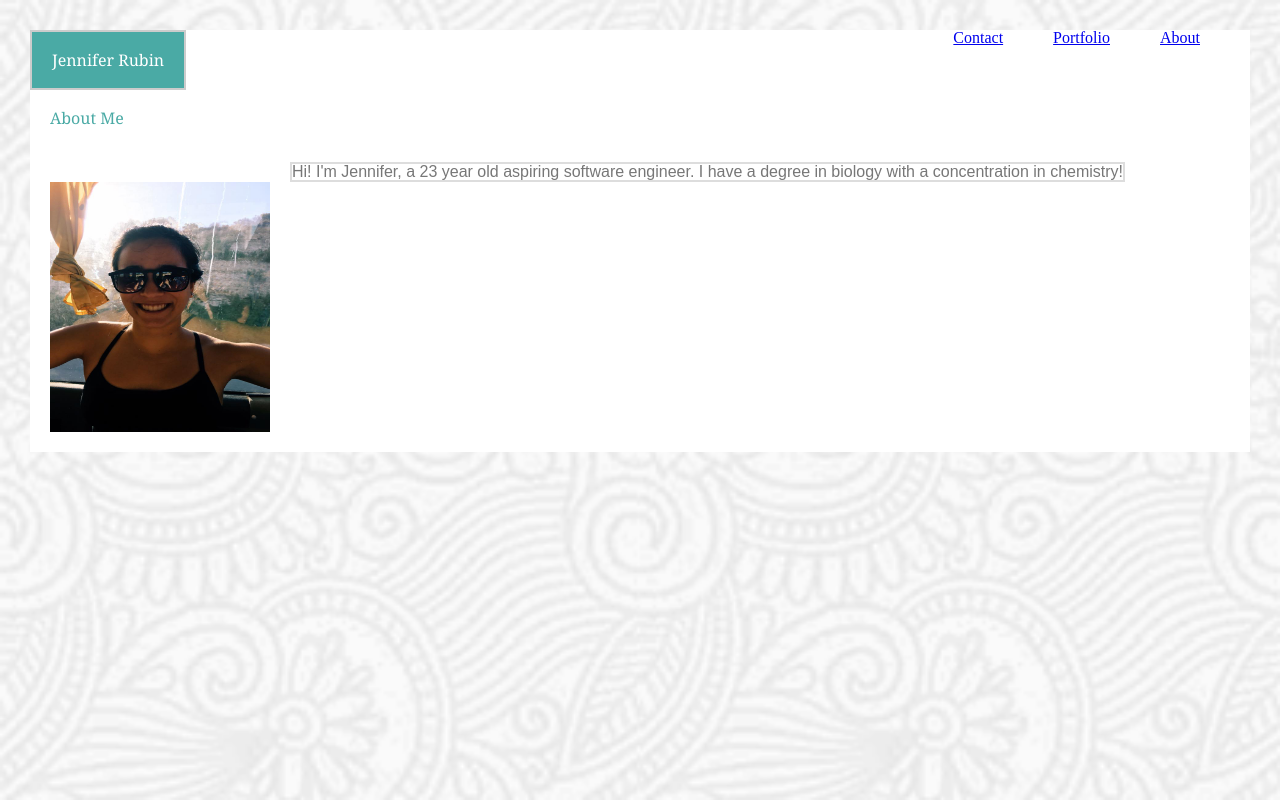
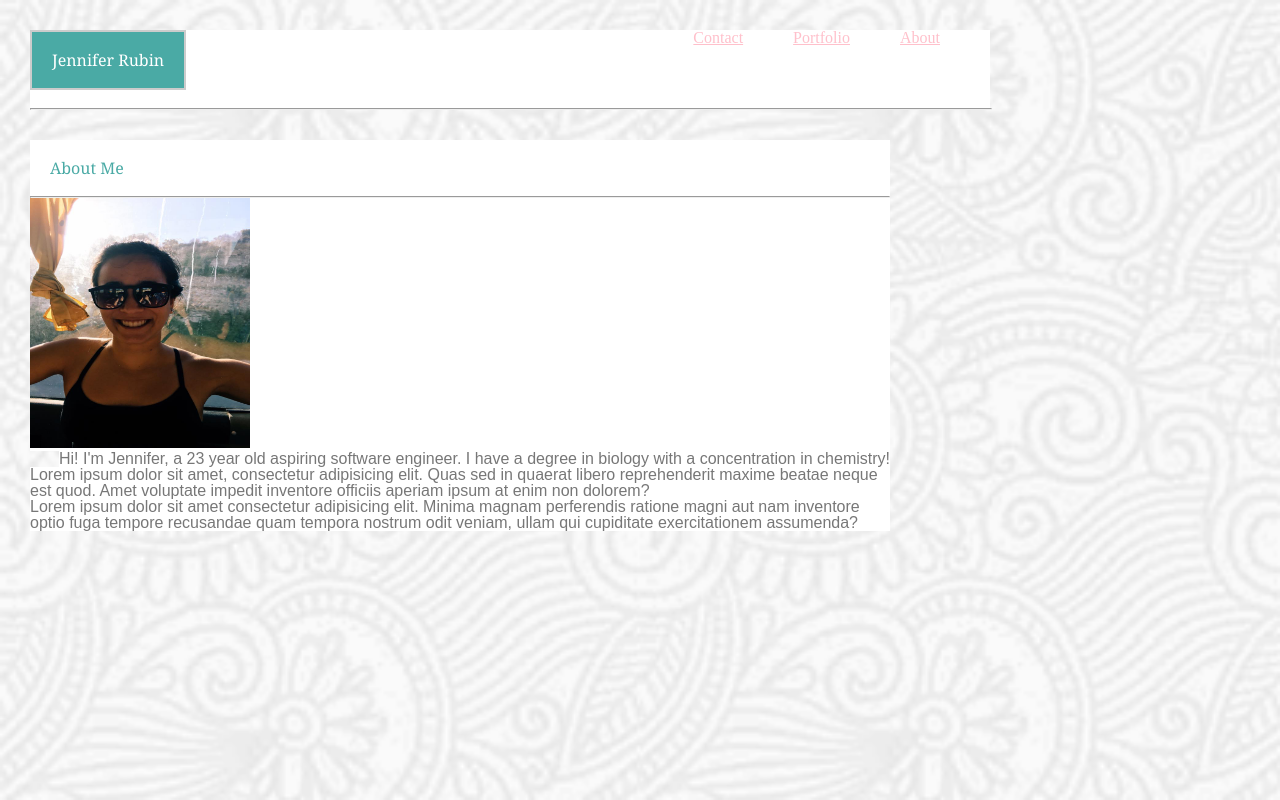
Before and after one commit to jrubin9326/Basic-Portfolio, a plain HTML site: page portfolio.html in a window 1280 px wide. Drawn offline with Linux system fonts and the light colour scheme.

Commit message:
updated CSS

```diff
--- a/assets/css/style.css
+++ b/assets/css/style.css
@@ -1,3 +1,6 @@
+/* * {
+    position:relative;
+} */
 h1 {
     color:#ffffff;
     border: 2px solid #cccccc;
@@ -11,10 +14,33 @@ a {
     float:right;
     background-color:#ffffff;
     margin-right: 50px;
+
+}
+a:link {
+    color:pink;
+}
+a:visited {
+    color: mediumslateblue;
+}
+a:hover {
+    color: white;
+    background-color:yellowgreen;
+}
+a:active {
+    color: midnightblue;
+}
+
+.navbar {
+    max-width:960px;
+    background-color: #ffffff;
+    height:78px;
 }
 
 br {
-    border-bottom: 2px solid grey;
+    border-bottom: 2px solid black;
+}
+#contact {
+    margin-right: 2px solid #777777;
 }
 h2 {
     color:#4aaaa5;
@@ -23,27 +49,44 @@ h2 {
     padding:20px
 
 }
-img {
-    float:left;
+hr {
+    padding:0;
+    margin:0;
+    max-width: 960px;
+}
+/* img {
     padding:20px;
-}
+    display:inline-block;
 
-.container {
-    background-color:#ffffff;
+} */
+#whiteSpace {
+    max-width:860px;
+    background-color: #ffffff;
+    margin-top:30px;
+
 
 }
+/* .container {
+    background-color:#ffffff;
+    overflow:auto;
+    margin: auto;
 
+} */
+/*
 .container::after {
     content:"";
     clear:both;
     display:table;
-}
+} */
+/* .whitespace {
+    background-color: #ffffff;
+} */
 p {
     color:#777777;
     background: #ffffff;
-    border: 2px solid #dddddd;
     font-family:  'Arial', 'Helvetica Neue', Helvetica, sans-serif;
-    float: left;
+    display:inline-block;
+    float:right;
 }
 
 body {
--- a/portfolio.html
+++ b/portfolio.html
@@ -10,20 +10,26 @@
 </head>
 <body>
     <div class="navbar">
+    <div class= "navPosition">
         <h1><span>Jennifer Rubin</span></h1>
-            <a href="index.html">About</a>
-            <a href="portfolio.html">Portfolio</a>
-            <a href="contact.html">Contact</a>
+            <a id = "about" href="index.html">About</a>
+            <a id ="portfolio" href="portfolio.html">Portfolio</a>
+            <a id ="contact" href="contact.html">Contact</a>
     </div>
+</div>
+    <hr>
 
-    <div class = "container">
+    <div id= "whiteSpace">
+
         <h2>About Me</h2>
-            <br>
+            <hr>
         <img src="assets/images/img1.jpg" alt="profile picture" height = "250px" width= "220px">
 
         <p>
                 Hi! I'm Jennifer, a 23 year old aspiring software engineer. I have a degree in biology with a concentration in chemistry!
         </p>
+        <p>Lorem ipsum dolor sit amet, consectetur adipisicing elit. Quas sed in quaerat libero reprehenderit maxime beatae neque est quod. Amet voluptate impedit inventore officiis aperiam ipsum at enim non dolorem?</p>
+        <p>Lorem ipsum dolor sit amet consectetur adipisicing elit. Minima magnam perferendis ratione magni aut nam inventore optio fuga tempore recusandae quam tempora nostrum odit veniam, ullam qui cupiditate exercitationem assumenda?</p>
     </div>
 </body>
 </html>
```
Also changed, not shown: index.html (+12 -0 lines).
